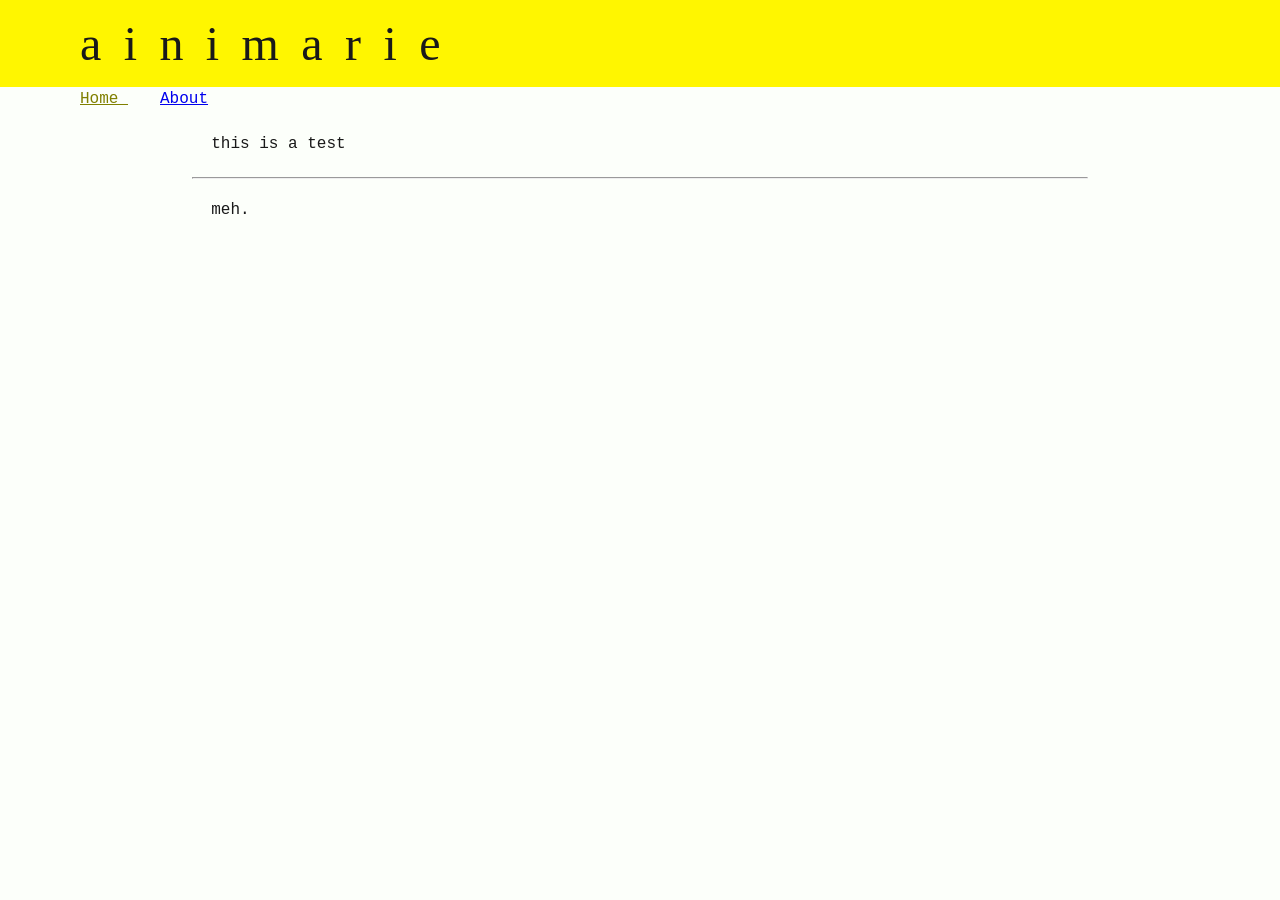
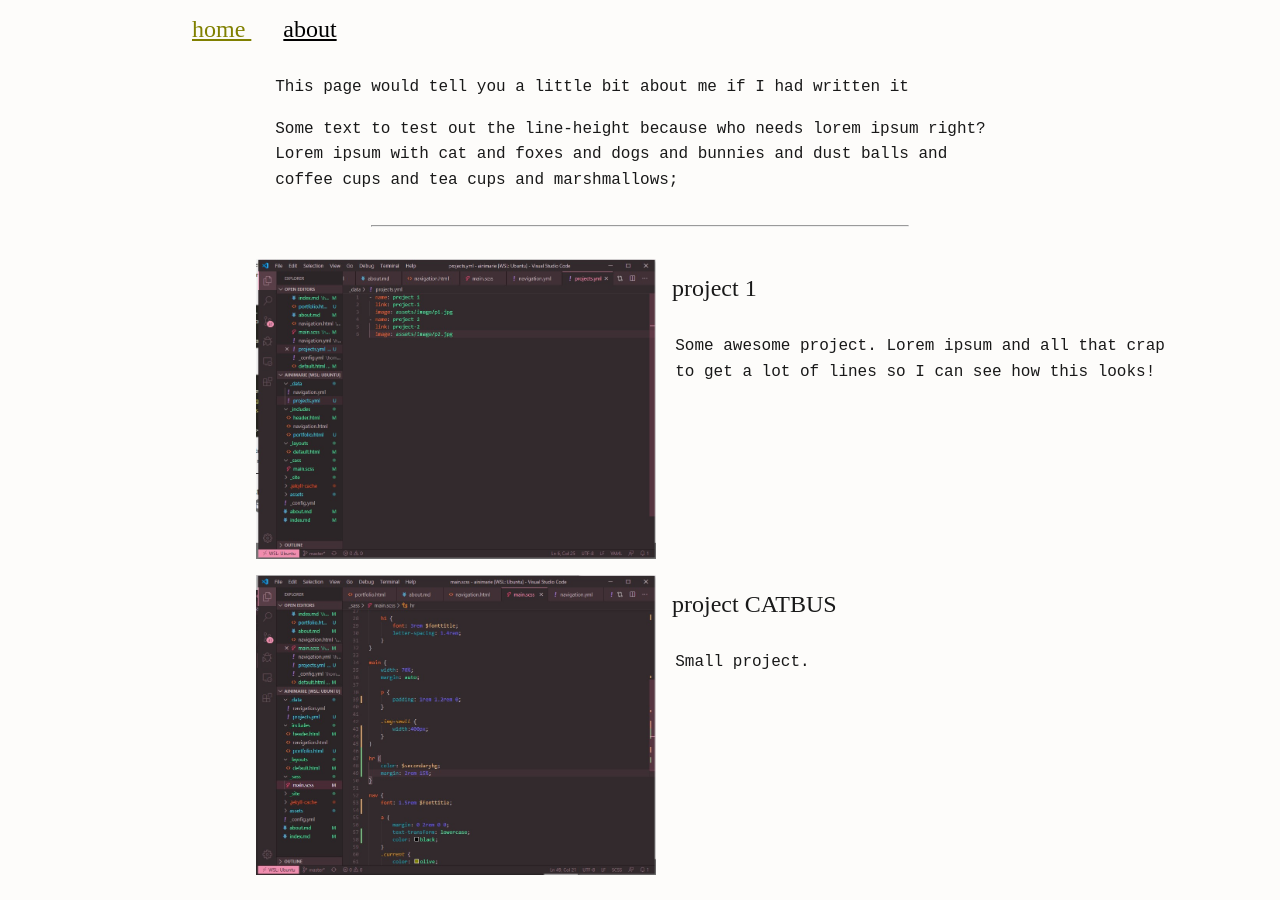
Before and after one commit to ainimarie/ainimarie.github.io, a Jekyll site: the page built from index.md, in a window 1280 px wide. Built offline with Jekyll 4.4.1, drawn with Linux system fonts in a browser that asks for light colours; some web fonts are replaced.

Commit message:
some styling again2

```diff
--- /dev/null
+++ b/_data/projects.yml
@@ -0,0 +1,9 @@
+- name: project 1
+  link: project-1
+  image: assets/images/p1.jpg
+  desc: Some awesome project. Lorem ipsum and all that crap to get a lot of lines so I can see how this looks!
+
+- name: project CATBUS
+  link: project-2
+  image: assets/images/p2.jpg
+  desc: Small project.
--- a/_includes/header.html
+++ b/_includes/header.html
@@ -5,5 +5,5 @@
     <title>{{ page.title}}</title>
 </head>
 <header>
-    <h1>{{ page.title }}</h1>
+    {% include navigation.html %}
 </header>
--- /dev/null
+++ b/_includes/portfolio.html
@@ -0,0 +1,13 @@
+<div>
+    {% for item in site.data.projects %}
+    <div class="item">
+        <div class="image-box">
+            <img src="{{ item.image }}" class="img-small">
+        </div>
+        <div class="description-box">
+        <h2>{{ item.name }}</h2>
+        <p>{{ item.desc }}</p>
+    </div>
+    </div>
+    {% endfor %}
+</div>
--- a/_layouts/default.html
+++ b/_layouts/default.html
@@ -2,7 +2,6 @@
 <html lang="en">
     {% include header.html %}
 <body>
-    {% include navigation.html %}
     <main>
         {{ content }}
     </main>
--- a/_sass/main.scss
+++ b/_sass/main.scss
@@ -1,7 +1,7 @@
 @import url('https://fonts.googleapis.com/css?family=Tomorrow&display=swap');
 
-$bgcolor: #FCFFFA;
-$secondarybg: #fff600;
+$bgcolor: #fdfcfa;
+$secondarybg: #CCC9CC;
 $textcolor: #191919 ;
 $fontstack: monospace;
 $fonttitle: 'Tomorrow';
@@ -22,8 +22,7 @@ body {
 }
 
 header {
-    background-color: $secondarybg;
-    padding: 1rem 5rem;
+    padding: 1rem 15%;
 
     h1 {
         font: 3rem $fonttitle;
@@ -32,23 +31,48 @@ header {
 }
 
 main {
-    width: 70%;
+    width: 60%;
     margin: auto;
 
     p {
-        padding: 1.2rem;
+        padding: 1rem 1.2rem 0;
     }
 
     .img-small {
-        width:200px;
-        margin: 1rem;
+        width:400px;
+    }
+}
+
+hr {
+    color: $secondarybg;
+    margin: 2rem 15%;
+}
+
+.item {
+    display: flex;
+    margin-bottom: 1rem;
+
+    .image-box{
+        flex: 1 0 20%;
+        display: flex;
+    }
+    .description-box{
+        flex: 1 0 70%;
+        h2 {
+            font: 1.5rem $fonttitle;
+            margin: 1rem;
+        }
+
     }
 }
 
 nav {
-    padding: 0 5rem;
+    font: 1.5rem $fonttitle;
+
     a {
         margin: 0 2rem 0 0;
+        text-transform: lowercase;
+        color: black;
     }
     .current {
         color: olive;
--- a/index.md
+++ b/index.md
@@ -3,8 +3,11 @@ layout: default
 title: ainimarie
 ---
 
-this is a test
+This page would tell you a little bit about me if I had written it
+
+Some text to test out the line-height because who needs lorem ipsum right? Lorem ipsum with cat and foxes and dogs and bunnies and dust balls and coffee cups and tea cups and marshmallows;
+
 
 ***
 
-meh.
+{% include portfolio.html %}
```
Also changed, not shown: about.md (+4 -2 lines), assets/images/aini.jpg (added), assets/images/p1.jpg (added), assets/images/p2.jpg (added), 6 other files.
